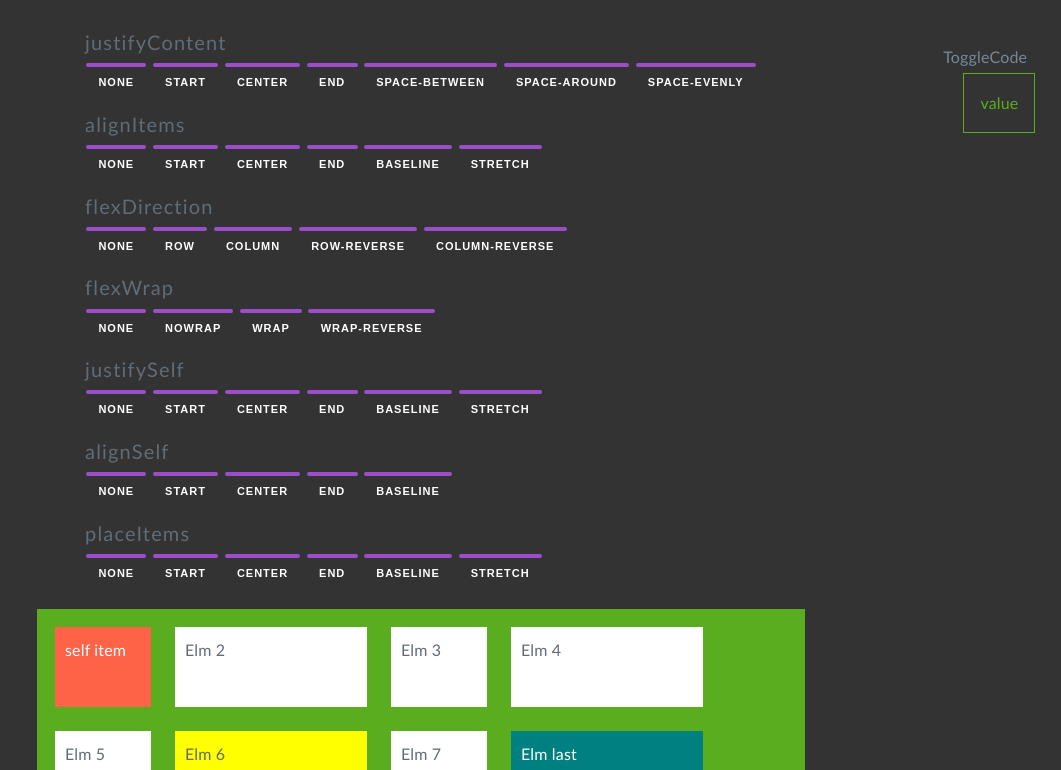
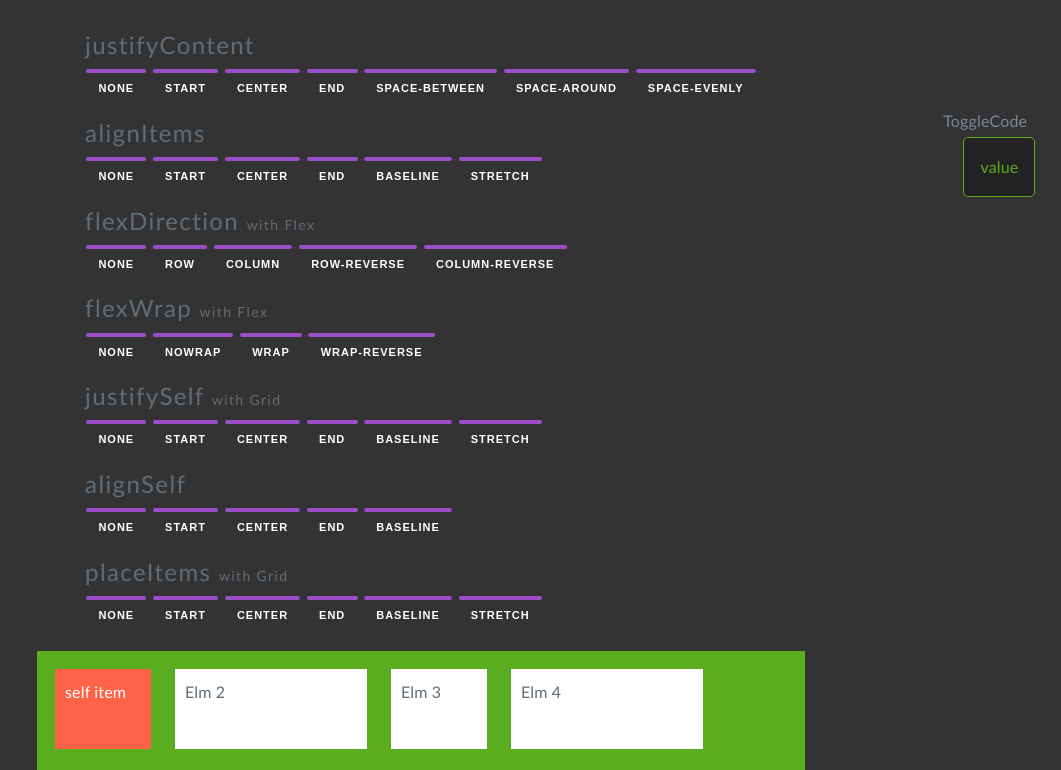
Before and after one commit to BoxPistols/OneTouch_StyleChange-Simple-DesignSystem, a website: page index.html in a window 1280 px wide. Shown: the part 127-897 px from the top of the page, without its empty margins (219-1280 px from the left). Drawn offline with nearby package versions, Linux system fonts and the light colour scheme.

Commit message:
h3 with Grid or flex

```diff
--- a/css/base.css
+++ b/css/base.css
@@ -11,18 +11,28 @@
 	user-select: none;
 }
 
+html {
+	font-size: 62.5%;
+}
+
 body {
 	background: #333;
 	font-family: optima;
+	font-size: 16px;
 }
 
 .wrap {
 	padding: 2% 2vw;
+	font-size: 1.6rem;
 }
 
 h3 {
 	line-height: 1.5;
 	margin-bottom: .5rem;
-	font-size: 2rem;
+	font-size: 2.4rem;
 	letter-spacing: .1ch;
 }
+
+h3 > span {
+	font-size: 1.4rem;
+}
--- a/css/cssCodeView.css
+++ b/css/cssCodeView.css
@@ -1,7 +1,7 @@
 /* ======= CSS Result View Box ======= */
 .cssCode-valueArea {
 	position: fixed;
-	top: 25vh;
+	top: 33vh;
 	right: 2vw;
 	/* border: 1px solid var(--green);
 	box-shadow: var(--shadow); */
@@ -25,19 +25,23 @@
 .resultCssCode {
 	height: 0em;
 	overflow: auto;
-	/* 閉じるアニメーション */
+	border: none;
+	background: none;
 	transition: .3s;
 }
+
 .resultCssCode.showCodeToggle {
 	border: 1px solid var(--green);
+	border-radius: .5rem;
+	background-color: rgb(20 20 20 / 50%);
 	color: var(--green);
-	font-size: 1em;
+	font-size: 1.6rem;
 	user-select: all;
 	text-align: left;
 	margin: 0;
 	padding: 4px 16px;
 	height: 100%;
 	padding: 16px;
-	/* anim */
+
 	transition: .3s;
 }
--- a/index.html
+++ b/index.html
@@ -84,7 +84,7 @@
 
       <!-- Flex Direction-->
       <div class="buttons flexDirection">
-        <h3>flexDirection</h3>
+        <h3>flexDirection <span>with Flex</span></h3>
         <button></button>
         <button>row</button>
         <button>column</button>
@@ -94,7 +94,7 @@
 
       <!-- Flex Wrap-->
       <div class="buttons flexWrap">
-        <h3>flexWrap</h3>
+        <h3>flexWrap <span>with Flex</span></h3>
         <button></button>
         <button>nowrap</button>
         <button>wrap</button>
@@ -103,7 +103,7 @@
 
       <!-- justifySelf -->
       <div class="buttons justifySelf">
-        <h3>justifySelf</h3>
+        <h3>justifySelf <span>with Grid</span></h3>
         <button></button>
         <button>start</button>
         <button>center</button>
@@ -124,8 +124,7 @@
 
       <!-- Place Items -->
       <div class="buttons placeItems">
-        <h3>placeItems</h3>
-
+        <h3>placeItems <span>with Grid</span></h3>
         <button></button>
         <button>start</button>
         <button>center</button>
```
